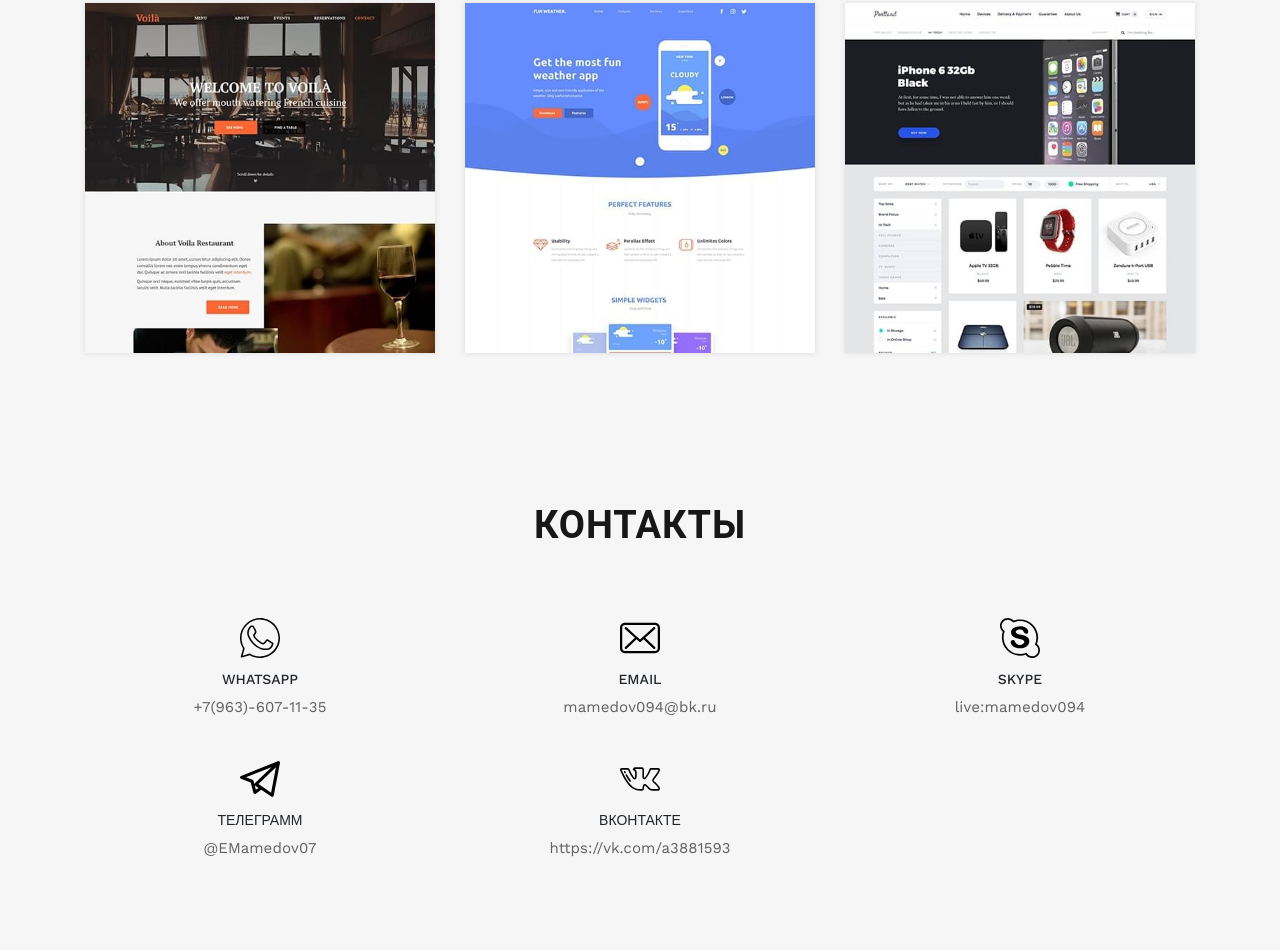
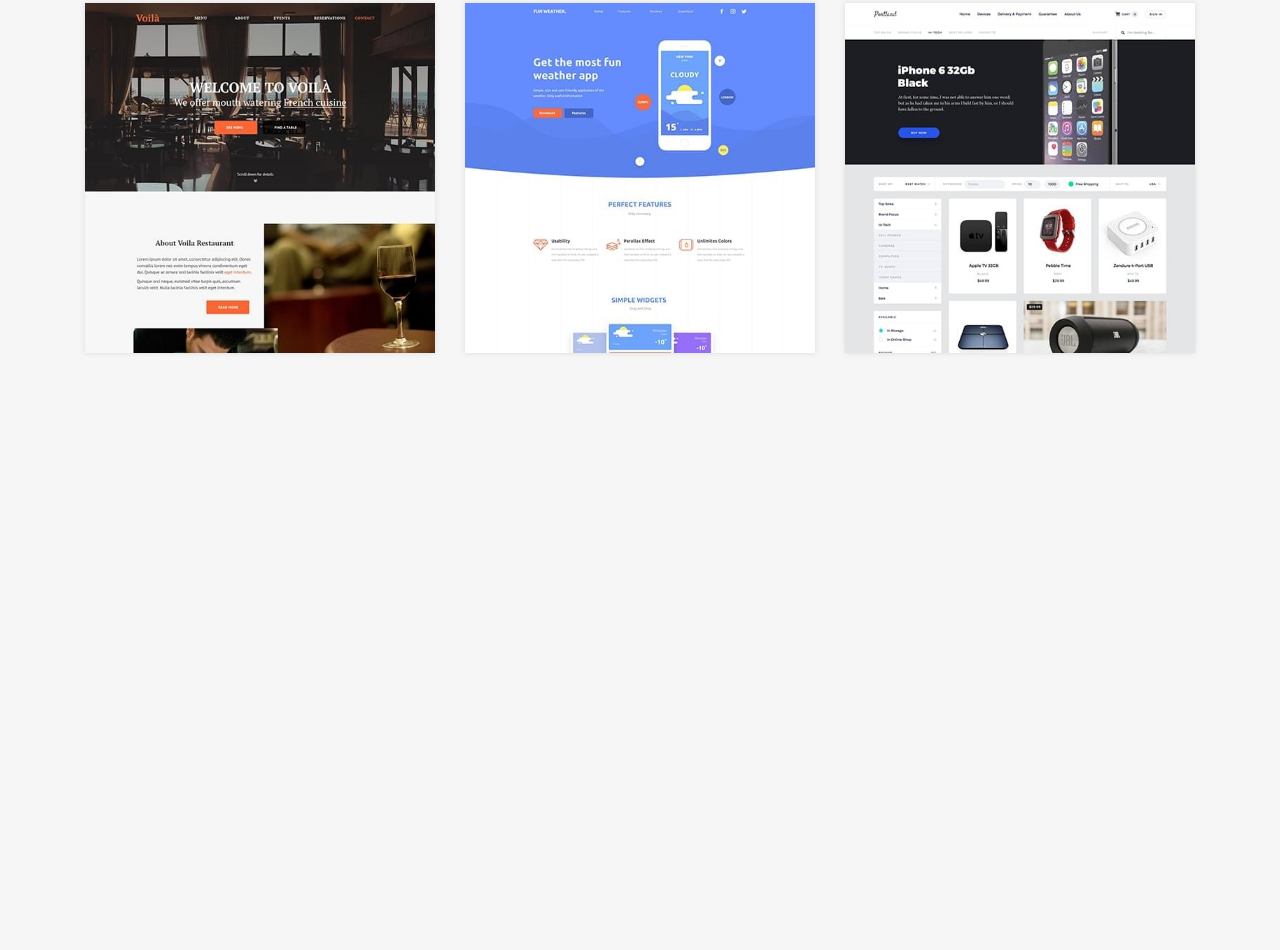
Before and after one commit to test000test/EMamedov94.github.io, a plain HTML site: page index.html in a window 1280 px wide. Shown: the part 543-1493 px from the top of the page. After the commit the page ends 976 px from the top, so only its background shows below. Drawn offline with Linux system fonts and the light colour scheme; a web font is replaced by a local one.

Commit message:
Update index.html

```diff
--- a/index.html
+++ b/index.html
@@ -26,46 +26,6 @@
         </div>
       </div>
     </section>
-    <section class="contacts">
-      <div class="container">
-        <div class="row">
-          <div class="col-12">
-            <h2 class="title">Контакты</h2>
-          </div>
-        </div>
-        <div class="row">
-          <div class="col-12 col-md-6 col-xl-4">
-            <div class="contact"><img src="img/icons/contacts/whatsapp.svg" alt="whatsapp"/>
-              <h3>whatsapp</h3>
-              <p class="text">+7(963)-607-11-35</p>
-            </div>
-          </div>
-          <div class="col-12 col-md-6 col-xl-4">
-            <div class="contact"><img src="img/icons/contacts/email.svg" alt="email"/>
-              <h3>email</h3>
-              <p class="text">mamedov094@bk.ru</p>
-            </div>
-          </div>
-          <div class="col-12 col-md-6 col-xl-4">
-            <div class="contact"><img src="img/icons/contacts/skype.svg" alt="skype"/>
-              <h3>skype</h3>
-              <p class="text">live:mamedov094</p>
-            </div>
-          </div>
-          <div class="col-12 col-md-6 col-xl-4">
-            <div class="contact"><img src="img/icons/contacts/telegram.svg" alt="telegram"/>
-              <h3>телеграмм</h3>
-              <p class="text">@EMamedov07</p>
-            </div>
-          </div>
-          <div class="col-12 col-md-6 col-xl-4">
-            <div class="contact"><img src="img/icons/contacts/vk.svg" alt="vk"/>
-              <h3>вконтакте</h3><a class="text" href="https://vk.com/a3881593" target="_blank">https://vk.com/a3881593</a>
-            </div>
-          </div>
-        </div>
-      </div>
-    </section>
     <script src="js/libs.min.js"></script>
     <script src="js/main.js"></script>
   </body>
```
